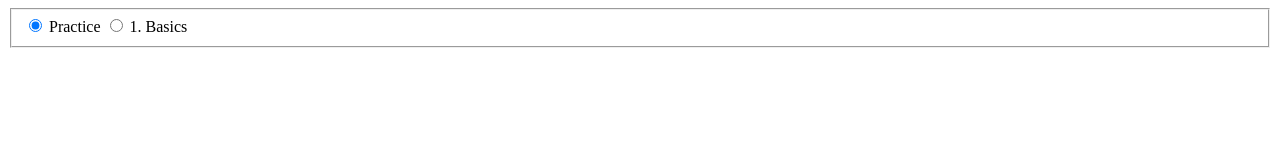
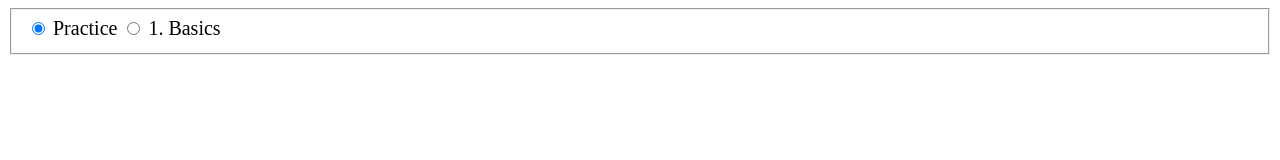
Before and after one commit to CodAffection/JavaScript-Mini-Doc, a plain HTML site: page index.html in a window 1280 px wide. Drawn offline with Linux system fonts and the light colour scheme.

Commit message:
Updated App Design

```diff
--- a/index.html
+++ b/index.html
@@ -5,6 +5,11 @@
     <meta charset="UTF-8">
     <meta name="viewport" content="width=device-width, initial-scale=1.0">
     <title>Document</title>
+    <style>
+        body {
+            font-size: 20px;
+        }
+    </style>
 </head>
 
 <body>
```
